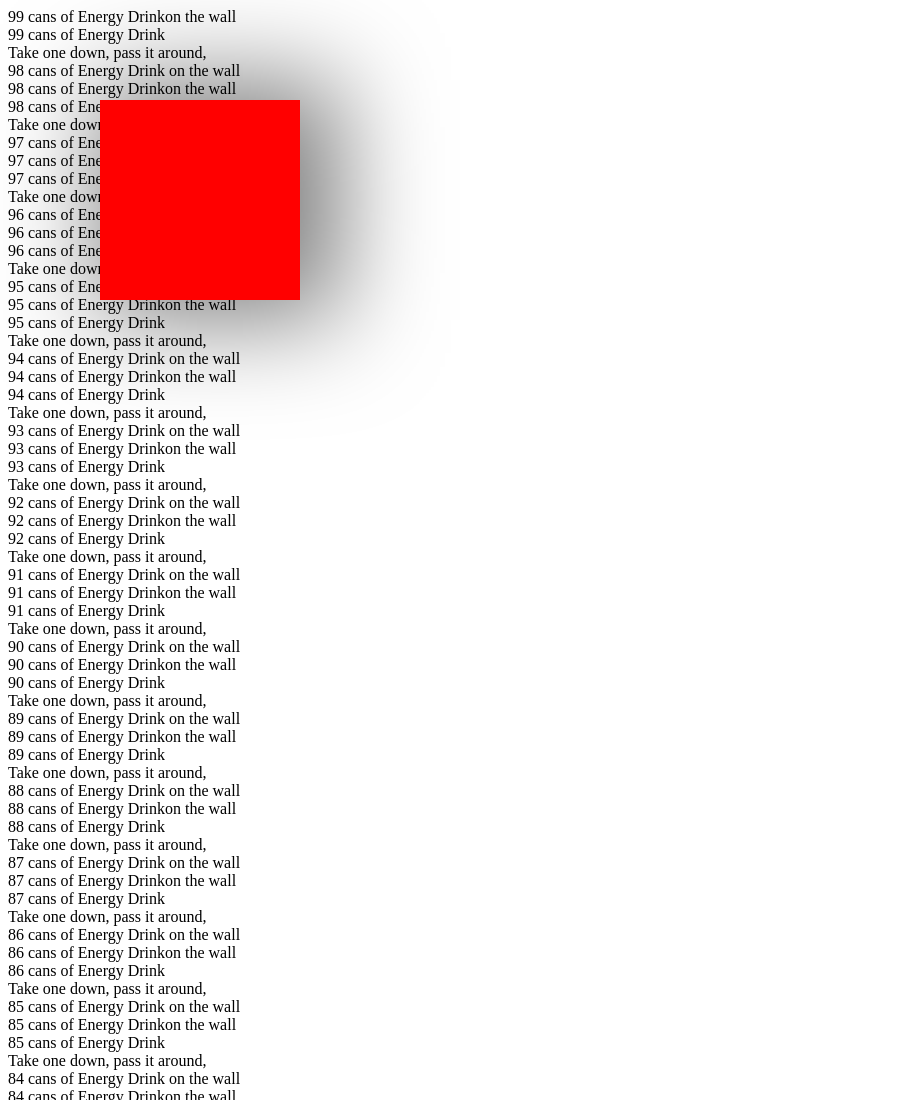
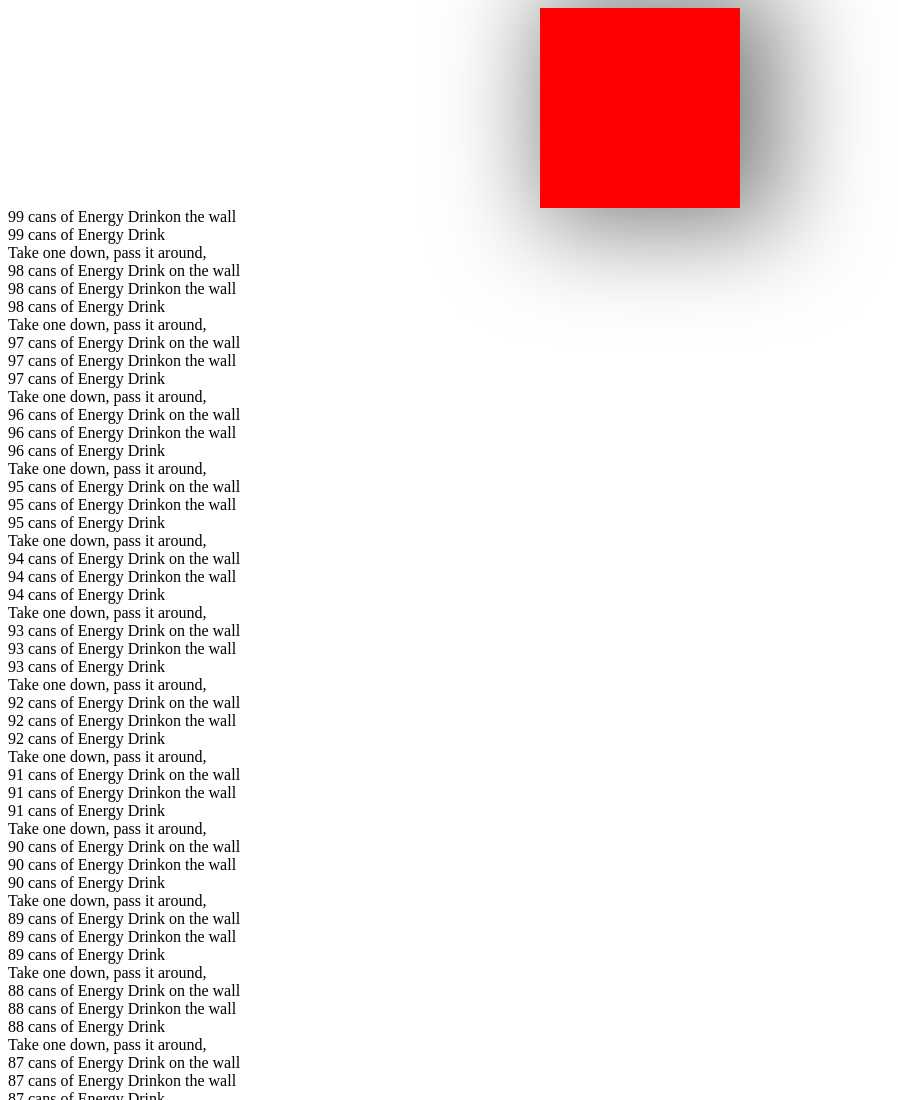
Before and after one commit to AlexeiMokievets/site, a plain HTML site: page index.html in a window 1280 px wide. Shown: the top 1100 px of the page, without its empty margins (0-898 px from the left). Drawn offline with Linux system fonts and the light colour scheme.

Commit message:
position: center

```diff
--- a/index.html
+++ b/index.html
@@ -5,7 +5,8 @@
 	<title>My first JS</title>
 	<style type="text/css">
 		#box {
-			position: absolute;
+			/*position: absolute;*/
+			margin: auto;
 			top: 100px;
 			left: 100px;
 			width: 200px;
```
